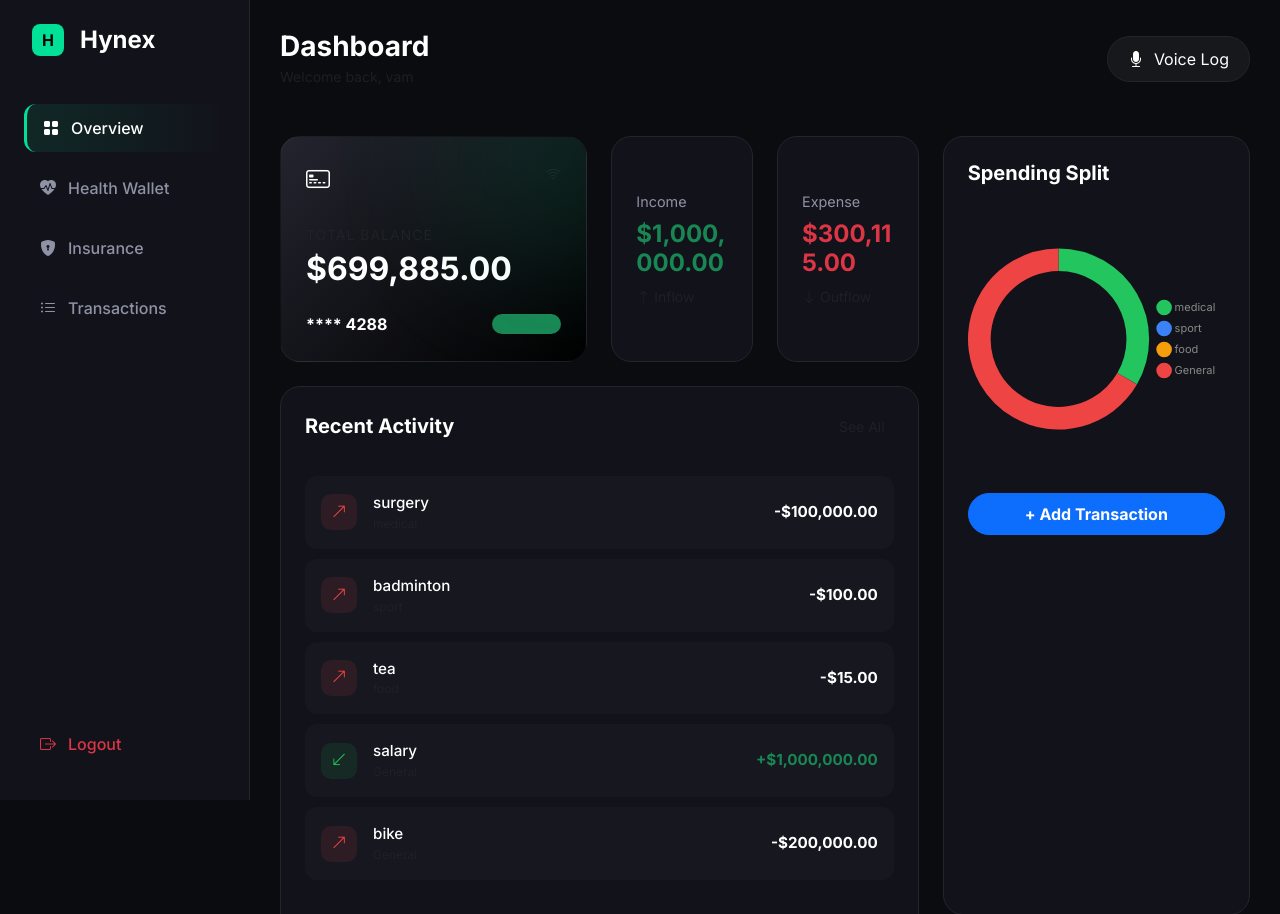
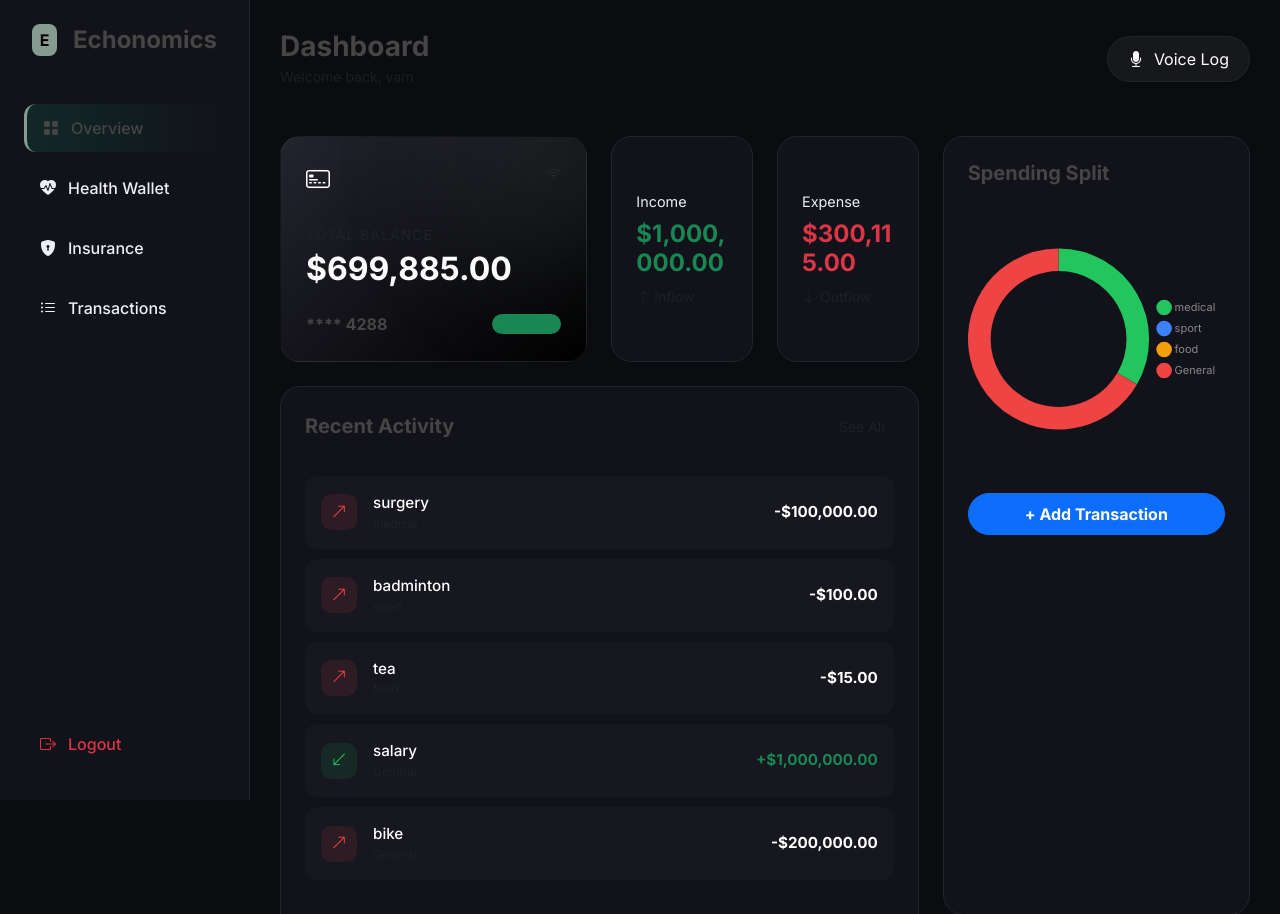
Before and after one commit to Freekyn/Finance-tracker, a Flask app: page /dashboard in a window 1280 px wide. Shown: the top 914 px of the page. Run offline with Flask 3, Linux system fonts and the light colour scheme; a user stored in the database is signed in; data comes from the database, SQL or seed files in the repository.

Commit message:
Initial commit

```diff
--- a/templates/dashboard.html
+++ b/templates/dashboard.html
@@ -3,7 +3,7 @@
   <head>
     <meta charset="UTF-8" />
     <meta name="viewport" content="width=device-width, initial-scale=1.0" />
-    <title>Hynex Dashboard</title>
+    <title>EchoNomics Dashboard</title>
     <link
       href="https://fonts.googleapis.com/css2?family=Inter:wght@400;500;600;700&display=swap"
       rel="stylesheet"
@@ -19,16 +19,16 @@
     <script src="https://cdn.jsdelivr.net/npm/chart.js"></script>
 
     <style>
-      /* --- HYNEX THEME (Based on your Dribbble shot) --- */
+      /* --- Echonomics THEME (Based on your Dribbble shot) --- */
       :root {
         --bg-dark: #0b0c10; /* Deepest background */
         --bg-card: #12131a; /* Card background */
         --border-color: #23242e;
-        --text-main: #ffffff;
-        --text-muted: #8e92a4;
+        --text-main: #464444;
+        --text-muted: #eeeff4;
 
         /* Accents */
-        --accent-green: #00e096;
+        --accent-green: #879c91;
         --accent-blue: #0095ff;
         --accent-purple: #885af8;
         --accent-yellow: #ffb547;
@@ -247,9 +247,9 @@
               font-weight: bold;
             "
           >
-            H
+            E
           </div>
-          <h4 class="m-0 fw-bold">Hynex</h4>
+          <h4 class="m-0 fw-bold">Echonomics</h4>
         </div>
 
         <div class="d-flex flex-column gap-1">
@@ -328,7 +328,7 @@
                     <div
                       class="d-flex justify-content-between align-items-center"
                     >
-                      <span class="text-white fw-bold">**** 4288</span>
+                      <span class="text-blue fw-bold">**** 4288</span>
                       <span
                         class="badge bg-success bg-opacity-20 text-success rounded-pill px-3"
                         >Active</span
```
